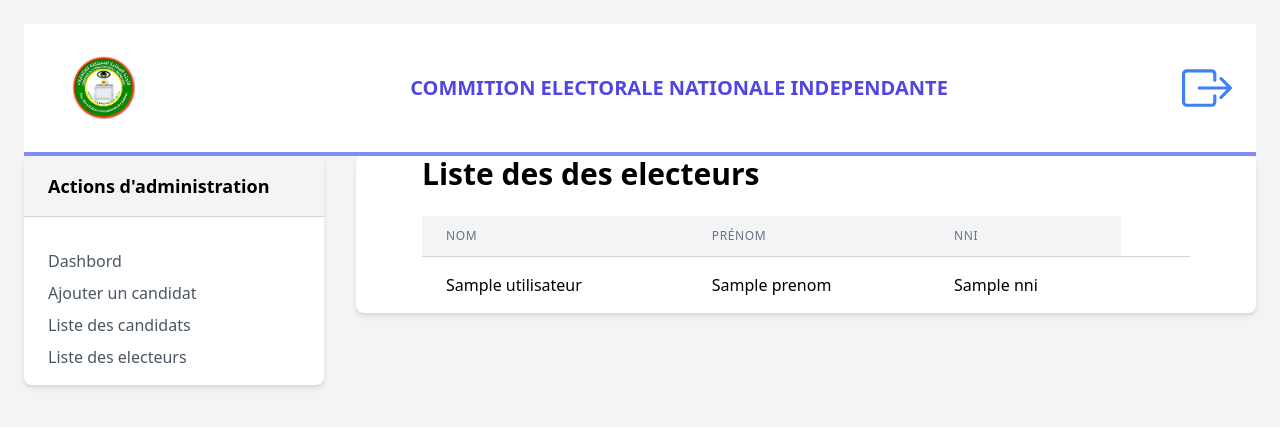
After one commit to MedElMostapha/mongoproject, a Flask app: page /electeurs in a window 1280 px wide. The commit adds this page. Shown: the top 427 px of the page. Run offline with Flask 3, Linux system fonts and the light colour scheme; the visitor is signed in with stand-in values (Sample User, id 1); a database or web service that is not in the repository returns one stand-in record (values such as "Sample title").

Commit message:
bla bla bla

```diff
--- a/main.py
+++ b/main.py
@@ -15,7 +15,7 @@ client=MongoClient("localhost",27017)
 db=client['election']
 candidat=db.candidat
 utilisateurs=db.utilisateurs
-vote=db.vote
+vote_table=db.votes
 
 
 def est_authentifie(role_requis=None):
@@ -32,12 +32,14 @@ def inscription():
     if request.method == 'POST':
         nom = request.form['nom']
         prenom = request.form['prenom']
-        email = request.form['email']
+        nni=request.form['nni']
+        # email = request.form['email']
+        nni=request.form['nni']
         mot_de_passe = request.form['mot_de_passe'].encode('utf-8')
         role = 'electeur'  # Vous pouvez ajouter un champ pour le rôle dans le formulaire d'inscription
 
         # Vérifie si l'utilisateur existe déjà dans la base de données
-        if utilisateurs.find_one({'email': email}):
+        if utilisateurs.find_one({'nni': nni}):
             return 'Un utilisateur avec cet email existe déjà. Veuillez choisir un autre email.'
 
         # Hachage du mot de passe
@@ -47,7 +49,7 @@ def inscription():
         nouvel_utilisateur = {
             'nom': nom,
             'prenom': prenom,
-            'email': email,
+            'nni': nni,
             'mot_de_passe': mot_de_passe_hache,
             'role': role  # Vous pouvez stocker le rôle de l'utilisateur dans la base de données
         }
@@ -62,23 +64,25 @@ def inscription():
 @app.route('/', methods=['GET', 'POST'])
 def connexion():
     if request.method == 'POST':
-        email = request.form['email']
         mot_de_passe = request.form['mot_de_passe'].encode('utf-8')
         motadmin = request.form['mot_de_passe']
+        nni = request.form['nni']
 
-        utilisateur = utilisateurs.find_one({'email': email})
+        # Vérifier si l'utilisateur est un administrateur
+        if nni == 'admin@admin' and motadmin == 'admin':
+            session['admin'] = nni
+            return redirect(url_for('page_admin'))
 
-        if utilisateur and bcrypt.checkpw(mot_de_passe, utilisateur['mot_de_passe']):
+        # Si ce n'est pas un administrateur, recherchez l'utilisateur dans la base de données
+        utilisateur = utilisateurs.find_one({'nni': nni})
+
+        if utilisateur and bcrypt.checkpw(mot_de_passe, utilisateur['mot_de_passe']) and nni == utilisateur['nni']:
             session['utilisateur_id'] = str(utilisateur['_id'])
             return redirect(url_for('index'))
-        elif email == 'admin@admin' and motadmin == 'admin':
-            session['admin'] = email
-            return redirect(url_for('page_admin'))
         else:
             return 'Identifiants incorrects. Veuillez réessayer.'
     else:
         return render_template('connexion.html')
-
 
 @app.route('/deconnexion')
 def deconnexion():
@@ -88,11 +92,7 @@ def deconnexion():
 
 @app.route("/candidats",methods=['GET','POST'])
 def index():
-
     candidats=candidat.find()
-
-
-
     return render_template("index.html",candidats=candidats)
 
 @app.route('/list', methods=['GET'])
@@ -132,9 +132,6 @@ def supprimer_candidat(candidat_id):
 
 @app.route("/ajouter",methods=['GET','POST'])
 def ajouter():
-
-
-
     if request.method=='POST':
 
         nom=request.form['nom']
@@ -153,13 +150,11 @@ def ajouter():
 
     return render_template('ajouterform.html')
 @app.route('/voter', methods=['POST'])
-
 def voter():
     if request.method == 'POST':
         if est_authentifie():
             nom = request.form['nom']
             prenom = request.form['prenom']
-            verdict = request.form['vote']
 
             # Récupérer l'ID de l'utilisateur à partir de la session
             utilisateur_id = session['utilisateur_id']
@@ -168,7 +163,7 @@ def voter():
             # Vérifier si l'utilisateur existe
             if utilisateur:
                 # Insérer le vote dans la base de données
-                vote.insert_one({'utilisateur_id': utilisateur_id, 'nom': nom, 'prenom': prenom, 'verdict': verdict})
+                vote_table.insert_one({'utilisateur_id': utilisateur_id, 'nom': nom, 'prenom': prenom})
                 return 'Votre vote a été enregistré avec succès.'
             else:
                 return 'Utilisateur non trouvé.'
@@ -183,27 +178,47 @@ def voter():
 @app.route('/admin')
 def page_admin():
     if 'admin' in session:
-        # Récupérer les données que vous souhaitez afficher dans la page d'administration
-        # Par exemple, vous pouvez récupérer la liste des utilisateurs, des candidats, etc.
-        utilisateurs_data = utilisateurs.find()
+
+
         candidats_data = candidat.find()
         candidats_votes = []
-
         for cand in candidats_data:
-            votes_count = vote.count_documents({'utilisateur_id': cand['_id']})
+            votes_count = vote_table.count_documents({'utilisateur_id': cand['_id']})
             candidats_votes.append({'nom': cand['nom'], 'prenom': cand['prenom'], 'votes_count': votes_count})
-
-
-        return render_template('admin.html', utilisateurs=utilisateurs_data, candidats=candidats_data,candidats_votes=candidats_votes)
+        return render_template('admin.html', candidats=candidats_data,candidats_votes=candidats_votes)
     else:
         return 'Accès refusé. Vous devez être connecté en tant qu\'administrateur.'
 
-# Dans votre template admin.html, vous pouvez afficher les données récupérées de la base de données
+@app.route('/electeurs')
+def page_electeurs():
+    if 'admin' in session:
+        utilisateurs_data = utilisateurs.find()
+        return render_template('electeurs.html',utilisateurs=utilisateurs_data)
+    else:
+        return 'Accès refusé. Vous devez être connecté en tant qu\'administrateur.'
 
 
+@app.route('/taux_vote_par_candidat')
+def taux_vote_par_candidat():
+    candidats = utilisateurs.find({'role': 'candidat'})
+    candidats_votes = []
 
+    # Calculer le nombre total de votes
+    total_votes = vote_table.count_documents({})
 
+    # Calculer le nombre de votes pour chaque candidat
+    for candidat in candidats:
+        votes_count = vote_table.count_documents({'candidat_id': str(candidat['_id'])})
+        candidats_votes.append({'nom': candidat['nom'], 'prenom': candidat['prenom'], 'votes_count': votes_count})
 
-if __name__ =="__main__" :
+    # Calculer le taux de vote pour chaque candidat
+    for candidat in candidats_votes:
+        if total_votes > 0:
+            candidat['vote_rate'] = (candidat['votes_count'] / total_votes) * 100
+        else:
+            candidat['vote_rate'] = 0
 
+    return render_template('admin.html', candidats_votes=candidats_votes)
+
+if __name__ == '__main__':
     app.run(debug=True)
--- a/tempCodeRunnerFile.py
+++ /dev/null
@@ -1,4 +0,0 @@
-    elif(request.form['email']=='admin@admin' and request.form['mot_de_passe'].encode('utf-8')=="admin" ):
-            session['admin'] = request.form['email']
-
-            return  redirect(url_for('admin'))
--- /dev/null
+++ b/templates/electeurs.html
@@ -0,0 +1,64 @@
+<!DOCTYPE html>
+<html lang="en">
+<head>
+    <meta charset="UTF-8">
+    <meta name="viewport" content="width=device-width, initial-scale=1.0">
+    <title>Liste des electeurs</title>
+    <!-- Include Tailwind CSS -->
+    <link href="https://cdn.jsdelivr.net/npm/tailwindcss@2.2.19/dist/tailwind.min.css" rel="stylesheet">
+
+</head>
+<body class="bg-gray-100 p-6">
+    <div class="flex justify-between items-center py-4 px-6 bg-white border-b-4 border-indigo-400">
+        <div class="flex justify-between items-center  py-4 px-6">
+            <div>
+                <img src="static/trans_logo.png" alt="" class="w-16 h-30 rounded-full">
+            </div>
+        </div>
+        <div class="ml-4"> <!-- Ajout d'une marge à gauche pour l'espace -->
+            <h1 class="text-xl font-bold text-indigo-600">COMMITION ELECTORALE NATIONALE INDEPENDANTE </h1>
+        </div>
+        <div>
+            <a href="{{ url_for('deconnexion') }}" class="text-blue-500 hover:text-blue-700">
+                <svg xmlns="http://www.w3.org/2000/svg" width="50" height="50" fill="currentColor" class="bi bi-box-arrow-right" viewBox="0 0 16 16">
+                    <path fill-rule="evenodd" d="M10 12.5a.5.5 0 0 1-.5.5h-8a.5.5 0 0 1-.5-.5v-9a.5.5 0 0 1 .5-.5h8a.5.5 0 0 1 .5.5v2a.5.5 0 0 0 1 0v-2A1.5 1.5 0 0 0 9.5 2h-8A1.5 1.5 0 0 0 0 3.5v9A1.5 1.5 0 0 0 1.5 14h8a1.5 1.5 0 0 0 1.5-1.5v-2a.5.5 0 0 0-1 0z"/>
+                    <path fill-rule="evenodd" d="M15.854 8.354a.5.5 0 0 0 0-.708l-3-3a.5.5 0 0 0-.708.708L14.293 7.5H5.5a.5.5 0 0 0 0 1h8.793l-2.147 2.146a.5.5 0 0 0 .708.708z"/>
+                </svg>
+            </a>
+        </div>
+    </div>
+    <div class="max-w-7xl mx-auto flex">
+    <!-- Sidebar -->
+    {% include "layouts/sidebar.html" %}
+
+    <div class="w-3/4">
+        <div class="bg-white shadow-md rounded-lg">
+            <div class="max-w-3xl mx-auto">
+                <h1 class="text-3xl font-bold mb-6">Liste des des electeurs</h1>
+                <table class="min-w-full divide-y divide-gray-300">
+                    <thead>
+                        <tr>
+                            <th class="px-6 py-3 bg-gray-100 text-left text-xs font-medium text-gray-500 uppercase tracking-wider">Nom</th>
+                            <th class="px-6 py-3 bg-gray-100 text-left text-xs font-medium text-gray-500 uppercase tracking-wider">Prénom</th>
+                            <th class="px-6 py-3 bg-gray-100 text-left text-xs font-medium text-gray-500 uppercase tracking-wider">NNI</th>
+                        </tr>
+                    </thead>
+                    <tbody class="bg-white divide-y divide-gray-300">
+                        {% for utilisateur in utilisateurs %}
+                        <tr>
+                            <td class="px-6 py-4 whitespace-nowrap">{{ utilisateur.nom }}</td>
+                            <td class="px-6 py-4 whitespace-nowrap">{{ utilisateur.prenom }}</td>
+                            <td class="px-6 py-4 whitespace-nowrap">{{ utilisateur.nni }}</td>
+                            <td class="px-6 py-4 whitespace-nowrap">
+                            </td>
+                        </tr>
+                        {% endfor %}
+                    </tbody>
+                </table>
+            </div>
+
+        </div>
+    </div>
+
+</body>
+</html>
--- /dev/null
+++ b/templates/layouts/sidebar.html
@@ -0,0 +1,19 @@
+<div class="w-1/4 bg-white mr-8 shadow-md rounded-lg">
+    <h2 class="text-lg font-semibold mb-4 px-6 py-4 bg-gray-100 border-b border-gray-300">Actions d'administration</h2>
+    <ul class="space-y-2 px-6 py-4">
+        <li>
+            <a href="{{ url_for('page_admin') }}" class="block text-gray-600 hover:text-blue-600 transition duration-300">Dashbord</a>
+        </li>
+        <li>
+            <a href="{{ url_for('ajouter') }}" class="block text-gray-600 hover:text-blue-600 transition duration-300">Ajouter un candidat</a>
+        </li>
+        <li>
+            <a href="{{ url_for('liste_candidats') }}" class="block text-gray-600 hover:text-blue-600 transition duration-300">Liste des candidats</a>
+        </li>
+        <li>
+            <a href="{{ url_for('page_electeurs') }}" class="block text-gray-600 hover:text-blue-600 transition duration-300">Liste des electeurs</a>
+        </li>
+
+
+    </ul>
+</div>
```
Also changed, not shown: templates/admin.html (+21 -36 lines), templates/ajouterform.html (+34 -8 lines), templates/candidats.html (+29 -0 lines), templates/connexion.html (+21 -4 lines), templates/index.html (+10 -22 lines), templates/inscription.html (+6 -12 lines), static/Aziz.jpg (added), static/Biram.jfif (added), static/Ghawzani.jfif (added), static/trans_logo.png (added), templates/layouts/main.py (added).
